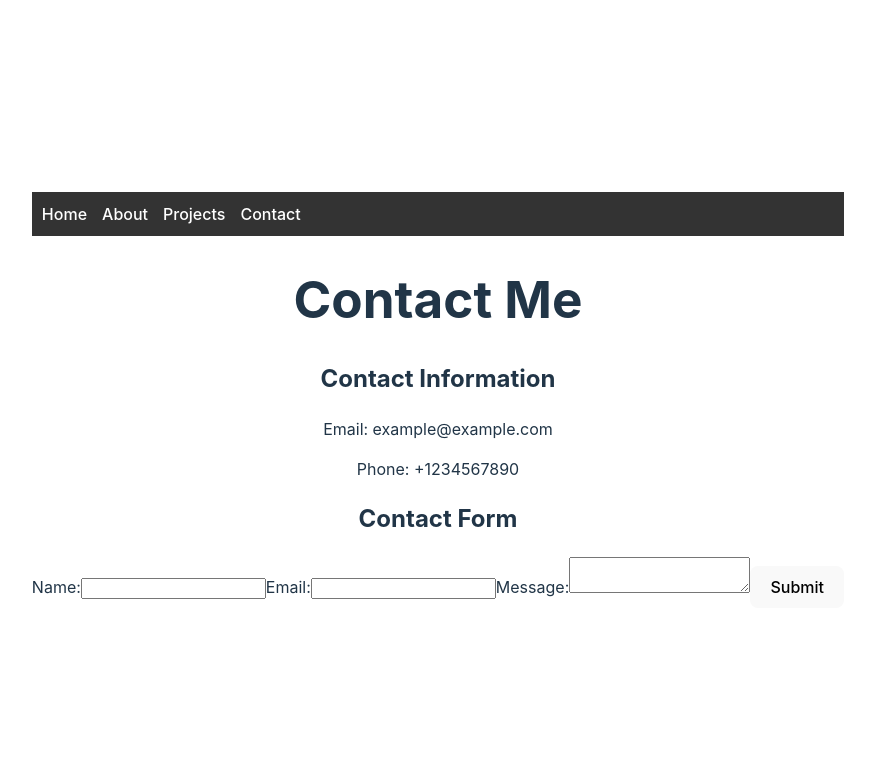
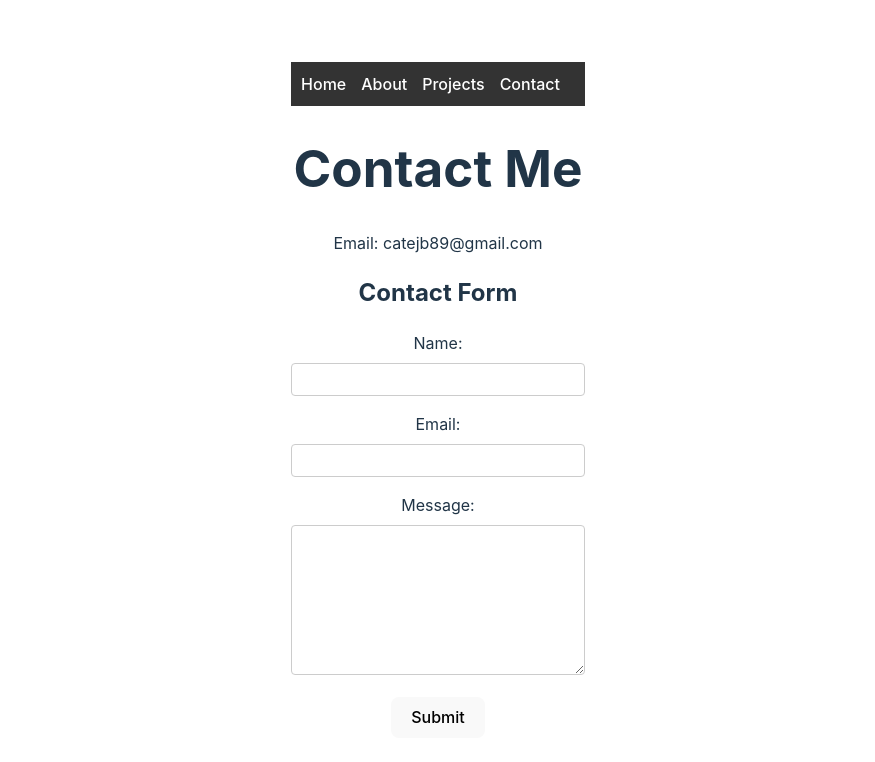
Before and after one commit to catbeckett/React-Portfolio, a React (Vite) app: page /Contact in a window 1280 px wide. Shown: the top 762 px of the page, without its empty margins (202-1077 px from the left). Built offline with nearby package versions, Linux system fonts and the light colour scheme.

Commit message:
Add Contact and Resume components, and backend files for contact form

```diff
--- a/src/Components/Contact.jsx
+++ b/src/Components/Contact.jsx
@@ -1,19 +1,35 @@
 import React, { useState } from 'react';
+import './ContactForm.css'; // Import the CSS file for styling
 
 function Contact() {
     const [formData, setFormData] = useState({
-        name: '',
-        email: '',
-        message: ''
+      name: '',
+      email: '',
+      message: '',
     });
 
-    const handleSubmit = (event) => {
-        event.preventDefault();
+    const handleSubmit = async (event) => {
+      event.preventDefault();
 
-        // Add your form submission logic here, such as sending the form data to a backend server
+      try {
+        const response = await fetch('http://localhost:3000/api/contact', {
+          method: 'POST',
+          headers: {
+            'Content-Type': 'application/json',
+          },
+          body: JSON.stringify(formData),
+        });
 
-        console.log(formData); // For demonstration, log the form data to the console
+        if (response.ok) {
+          console.log('Form submitted successfully!');
+        } else {
+          console.error('Failed to submit form:', response.statusText);
+        }
+      } catch (error) {
+        console.error('Error:', error.message);
+      }
     };
+
 
     const handleChange = (event) => {
         const { name, value } = event.target;
@@ -24,10 +40,7 @@ function Contact() {
         <div className="contactPage">
             <h1>Contact Me</h1>
             <div className="contactInfo">
-                <h2>Contact Information</h2>
-                <p>Email: example@example.com</p>
-                <p>Phone: +1234567890</p>
-                {/* Add any other contact information here */}
+                <p>Email: catejb89@gmail.com</p>
             </div>
             <div className="contactForm">
                 <h2>Contact Form</h2>
--- /dev/null
+++ b/src/Components/ContactForm.css
@@ -0,0 +1,18 @@
+.contactForm form label {
+    display: block;
+    margin-bottom: 8px;
+}
+
+.contactForm form input,
+.contactForm form textarea {
+    width: 100%;
+    padding: 8px;
+    margin-bottom: 16px;
+    border: 1px solid #ccc;
+    border-radius: 4px;
+    box-sizing: border-box;
+}
+
+.contactForm form textarea {
+    height: 150px;
+}
--- a/src/Components/Home.jsx
+++ b/src/Components/Home.jsx
@@ -1,23 +1,36 @@
 import React from 'react';
 import catBeckettPhoto from '../assets/portfolioplacehoder.jpeg';
-import ProjectGallery from './ProjectGallery'; // Import the ProjectGallery component
+import ProjectGallery from './ProjectGallery';
+import Resume from './Resume'; // Import the Resume component
 
 function Home() {
     return (
         <div>
             <h1>Cat Beckett</h1>
-            <img src={catBeckettPhoto} alt="Cat Beckett" />
+            <img src={catBeckettPhoto} alt="Cat Beckett" style={{ width: '200px', height: 'auto' }} />
+            {/* Adjust the width and height values as needed */}
             <p>
                 Welcome to my portfolio! Here you can find information about me and my projects.
             </p>
+            <p>
+                As a London-based Digital Product Manager, I bring 8 years of experience in crafting and managing digital solutions for the arts and cultural sector.
+            </p>
+            <p>
+                I merge content production skills with proficiency in front-end web development to lead impactful projects.
+            </p>
+            <p>
+                My strength lies in strategic project management, fostering collaboration, and delivering innovative digital experiences that elevate cultural engagement.
+            </p>
             <ul>
                 <li><a href="https://github.com/catbeckett">GitHub Profile</a></li>
-                <li><a href="https:www.linkedin.com/in/catherinebeckett11">LinkedIn Page</a></li>
+                <li><a href="https://www.linkedin.com/in/catherinebeckett11">LinkedIn Page</a></li>
                 <li>Email: catejb89@gmail.com</li>
-                <li><a href="link-to-your-resume-pdf">PDF version of my resume</a></li>
+                <li><a href="https://drive.google.com/file/d/1U3m45sVzXdq--fsc7Q0hcDZH4u5fFWow/view?usp=drive_link">PDF version of my resume</a></li> {/* Replace with the actual URL */}
             </ul>
             {/* Render the ProjectGallery component */}
             <ProjectGallery />
+            {/* Render the Resume component */}
+            <Resume />
         </div>
     );
 }
--- /dev/null
+++ b/src/Components/Resume.jsx
@@ -0,0 +1,14 @@
+import React from 'react';
+
+function Resume() {
+    const pdfUrl = "https://drive.google.com/file/d/1U3m45sVzXdq--fsc7Q0hcDZH4u5fFWow/view?usp=drive_link";
+
+    return (
+        <div>
+            <h1>My Resume</h1>
+            <iframe title="resume" src={pdfUrl} width="100%" height="600px"></iframe>
+        </div>
+    );
+}
+
+export default Resume;
```
Also changed, not shown: my-contact-form-backend/package.json (added, +15 -0 lines), server.js (added, +18 -0 lines), 1 other file (tests, documents, lock files or other folders).
